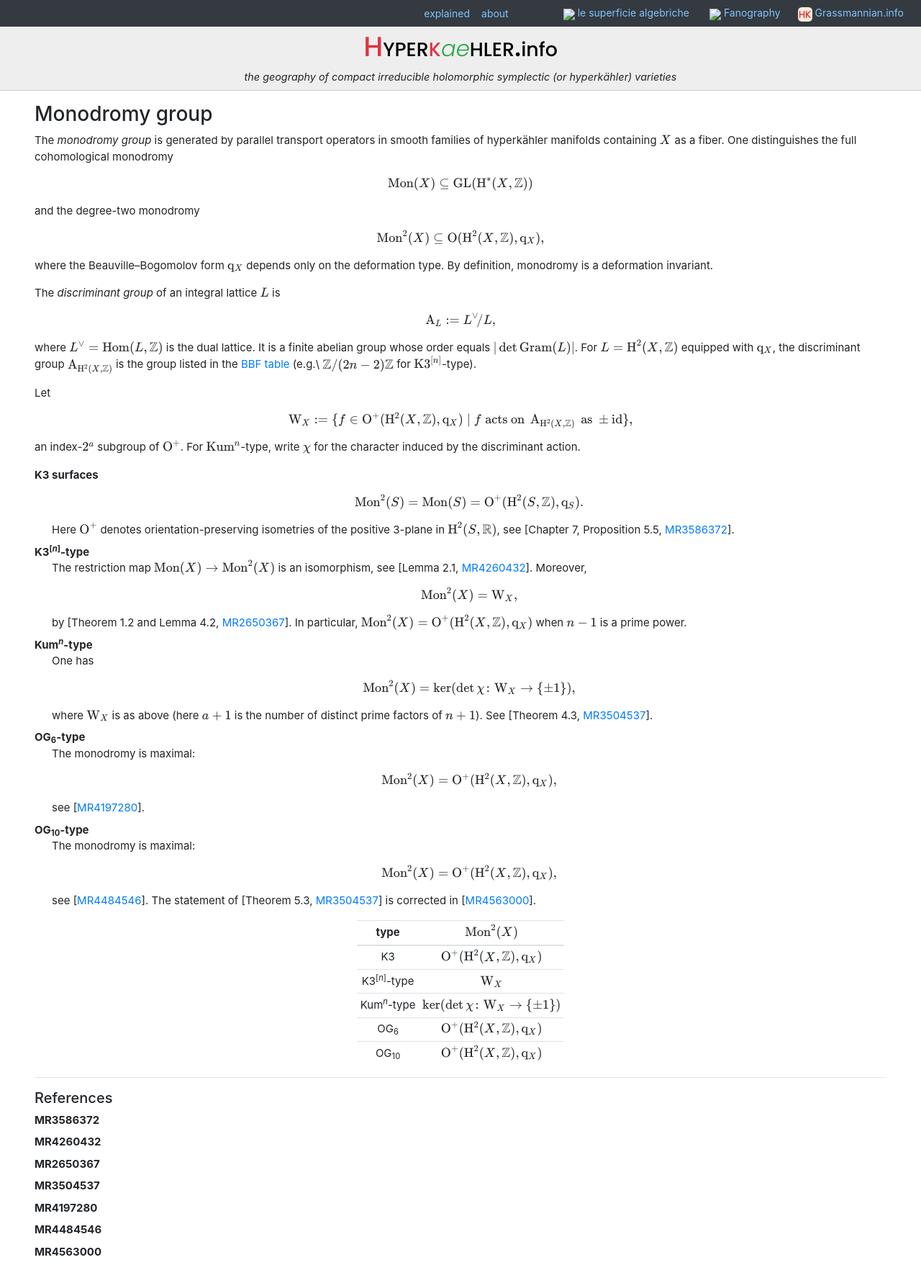
After one commit to pbelmans/hyperkaehler-info, a Flask app: page /monodromy in a window 1280 px wide. The commit adds this page. Shown: the whole page at 72% size. Run offline with Flask 3, Linux system fonts and the light colour scheme; parts of the project's set-up code (start-up, migrations or seed data) failed here and were passed over.

Commit message:
Add monodromy groups

```diff
--- a/application.py
+++ b/application.py
@@ -246,6 +246,10 @@ def riemann_roch():
 def polarisation():
     return render_template("polarisation.html")
 
+@app.route("/monodromy")
+def monodromy():
+    return render_template("monodromy.html")
+
 @app.route("/Aut_0")
 def aut_zero():
     return render_template("aut_zero.html")
--- a/templates/llv.html
+++ b/templates/llv.html
@@ -7,7 +7,7 @@
 
 <h3>Looijenga&ndash;Lunts&ndash;Verbitsky (LLV) decomposition</h3>
 <p>The Looijenga&ndash;Lunts&ndash;Verbitsky (LLV) Lie algebra acts on cohomology of every compact hyperkähler manifold. For a very general member of a deformation type, this gives a decomposition of $\operatorname{H}^\ast(X,\mathbb{Q})$ into irreducible representations of an orthogonal Lie algebra determined by $\mathrm{b}_2(X)$.</p>
-<p>For ${\mathrm K3}^{[n]}$-type this is controlled by $\mathfrak{so}(25)$; for $\mathrm{Kum}_n$-type by $\mathfrak{so}(9)$; and for the sporadic types by their corresponding LLV algebras. The decomposition refines the Hodge diamond: each LLV summand breaks into irreducible Hodge structures, and the shifts in degree are visible on the per-type panels on the main page.</p>
+<p>For ${\mathrm K3}^{[n]}$-type this is controlled by $\mathfrak{so}(25)$; for $\mathrm{Kum}_n$-type by $\mathfrak{so}(9)$; and for the sporadic types by their corresponding LLV algebras. Each LLV summand is compatible with the Hodge decomposition: it breaks into irreducible Hodge structures, and the shifts in degree are visible on the per-type panels on the main page.</p>
 <p>The notation in the interface is: $V_\lambda$ for the irreducible LLV representation of highest weight $\lambda$, and $\bar V$ for the induced Hodge structure on $\operatorname{H}^2(X,\mathbb{Q})$. We display
 \[
 \operatorname{H}^\ast(X,\mathbb{Q})=\bigoplus_{\lambda}V_\lambda^{\oplus m_\lambda}
--- a/templates/macros.html
+++ b/templates/macros.html
@@ -45,6 +45,18 @@
 
       <dt class="col-7 text-right"><a href="/Aut_0">$\operatorname{Aut}_0(X)$</a>
       <dd class="col-5 text-left">${{ X.Aut_0 }}$
+
+      <dt class="col-7 text-right"><a href="/monodromy">$\operatorname{Mon}^2(X)$</a>
+      <dd class="col-5 text-left no-break-math">
+        {% if X.key == "K3" %}
+          $\operatorname{O}^{+}(\operatorname{H}^2(X,\mathbb{Z}))$
+        {% elif X.key[:3] == "K3-" %}
+          $\mathrm{W}_X$
+        {% elif X.key[:3] == "Kum" %}
+          $\ker(\det\chi\colon\mathrm{W}_X\to\{\pm1\})$
+        {% elif X.key == "OG6" or X.key == "OG10" %}
+          $\operatorname{O}^{+}(\operatorname{H}^2(X,\mathbb{Z}))$
+        {% endif %}
 
       <dt class="col-7 text-right"><a href="/riemann-roch">$\operatorname{RR}_X(t)$</a>
       <dd class="col-5 text-left no-break-math">
--- /dev/null
+++ b/templates/monodromy.html
@@ -0,0 +1,113 @@
+{% extends "page.html" %}
+{% import "macros.html" as macros %}
+{% import "bibliography.html" as bibliography %}
+
+{% block title %}Monodromy group{% endblock %}
+
+{% block content %}
+
+<h3>Monodromy group</h3>
+
+<p>The <em>monodromy group</em> is generated by parallel transport operators in smooth families of hyperkähler manifolds containing $X$ as a fiber. One distinguishes the full cohomological monodromy
+\[
+  \operatorname{Mon}(X)\subseteq\operatorname{GL}(\operatorname{H}^\ast(X,\mathbb{Z}))
+\]
+and the degree-two monodromy
+\[
+  \operatorname{Mon}^2(X)\subseteq\operatorname{O}(\operatorname{H}^2(X,\mathbb{Z}),\mathrm{q}_X),
+\]
+where the Beauville&ndash;Bogomolov form $\mathrm{q}_X$ depends only on the deformation type. By definition, monodromy is a deformation invariant.</p>
+
+<p>The <em>discriminant group</em> of an integral lattice $L$ is
+\[
+  \operatorname{A}_L := L^\vee\!/L,
+\]
+where $L^\vee=\operatorname{Hom}(L,\mathbb{Z})$ is the dual lattice. It is a finite abelian group whose order equals $|\det\operatorname{Gram}(L)|$. For $L=\operatorname{H}^2(X,\mathbb{Z})$ equipped with $\mathrm{q}_X$, the discriminant group $\operatorname{A}_{\operatorname{H}^2(X,\mathbb{Z})}$ is the group listed in the <a href="/bbf">BBF table</a> (e.g.\ $\mathbb{Z}/(2n-2)\mathbb{Z}$ for $\mathrm{K3}^{[n]}$-type).</p>
+
+<p>Let
+\[
+  \mathrm{W}_X:=\{f\in \operatorname{O}^{+}(\operatorname{H}^2(X,\mathbb{Z}),\mathrm{q}_X)\mid f\text{ acts on }\operatorname{A}_{\operatorname{H}^2(X,\mathbb{Z})}\text{ as }\pm\operatorname{id}\},
+\]
+an index-$2^a$ subgroup of $\operatorname{O}^{+}$. For $\operatorname{Kum}^{n}$-type, write $\chi$ for the character induced by the discriminant action.</p>
+
+<dl>
+  <dt>K3 surfaces</dt>
+  <dd class="ml-4">
+    \[
+      \operatorname{Mon}^2(S)=\operatorname{Mon}(S)=\operatorname{O}^{+}(\operatorname{H}^2(S,\mathbb{Z}),\mathrm{q}_S).
+    \]
+    Here $\operatorname{O}^{+}$ denotes orientation-preserving isometries of the positive 3-plane in $\operatorname{H}^2(S,\mathbb{R})$, see {{ bibliography.cite("MR3586372", "Chapter 7, Proposition 5.5") }}.
+  </dd>
+
+  <dt>{{ macros.K3n() }}-type</dt>
+  <dd class="ml-4">
+    The restriction map $\operatorname{Mon}(X)\to\operatorname{Mon}^2(X)$ is an isomorphism, see {{ bibliography.cite("MR4260432", "Lemma 2.1") }}.
+    Moreover,
+    \[
+      \operatorname{Mon}^2(X)=\mathrm{W}_X,
+    \]
+    by {{ bibliography.cite("MR2650367", "Theorem 1.2 and Lemma 4.2") }}. In particular, $\operatorname{Mon}^2(X)=\operatorname{O}^{+}(\operatorname{H}^2(X,\mathbb{Z}),\mathrm{q}_X)$ when $n-1$ is a prime power.
+  </dd>
+
+  <dt>{{ macros.Kumn() }}-type</dt>
+  <dd class="ml-4">
+    One has
+    \[
+      \operatorname{Mon}^2(X)=\ker(\det\chi\colon\mathrm{W}_X\to\{\pm1\}),
+    \]
+    where $\mathrm{W}_X$ is as above (here $a+1$ is the number of distinct prime factors of $n+1$). See {{ bibliography.cite("MR3504537", "Theorem 4.3") }}.
+  </dd>
+
+  <dt>{{ macros.OGsix() }}-type</dt>
+  <dd class="ml-4">
+    The monodromy is maximal:
+    \[
+      \operatorname{Mon}^2(X)=\operatorname{O}^{+}(\operatorname{H}^2(X,\mathbb{Z}),\mathrm{q}_X),
+    \]
+    see {{ bibliography.cite("MR4197280") }}.
+  </dd>
+
+  <dt>{{ macros.OGten() }}-type</dt>
+  <dd class="ml-4">
+    The monodromy is maximal:
+    \[
+      \operatorname{Mon}^2(X)=\operatorname{O}^{+}(\operatorname{H}^2(X,\mathbb{Z}),\mathrm{q}_X),
+    \]
+    see {{ bibliography.cite("MR4484546") }}. The statement of {{ bibliography.cite("MR3504537", "Theorem 5.3") }} is corrected in {{ bibliography.cite("MR4563000") }}.
+  </dd>
+</dl>
+
+<table class="table table-sm table-hover text-center" style="width: auto !important; margin: 0 auto;">
+  <thead>
+    <tr>
+      <th class="text-center">type</th>
+      <th class="text-center">$\operatorname{Mon}^2(X)$</th>
+    </tr>
+  </thead>
+  <tbody>
+    <tr>
+      <td>K3</td>
+      <td>$\operatorname{O}^{+}(\operatorname{H}^2(X,\mathbb{Z}),\mathrm{q}_X)$</td>
+    </tr>
+    <tr>
+      <td>{{ macros.K3n() }}-type</td>
+      <td>$\mathrm{W}_X$</td>
+    </tr>
+    <tr>
+      <td>{{ macros.Kumn() }}-type</td>
+      <td>$\ker(\det\chi\colon\mathrm{W}_X\to\{\pm1\})$</td>
+    </tr>
+    <tr>
+      <td>{{ macros.OGsix() }}</td>
+      <td>$\operatorname{O}^{+}(\operatorname{H}^2(X,\mathbb{Z}),\mathrm{q}_X)$</td>
+    </tr>
+    <tr>
+      <td>{{ macros.OGten() }}</td>
+      <td>$\operatorname{O}^{+}(\operatorname{H}^2(X,\mathbb{Z}),\mathrm{q}_X)$</td>
+    </tr>
+  </tbody>
+</table>
+
+{{ bibliography.references(["MR3586372", "MR4260432", "MR2650367", "MR3504537", "MR4197280", "MR4484546", "MR4563000"]) }}
+
+{% endblock %}
```
